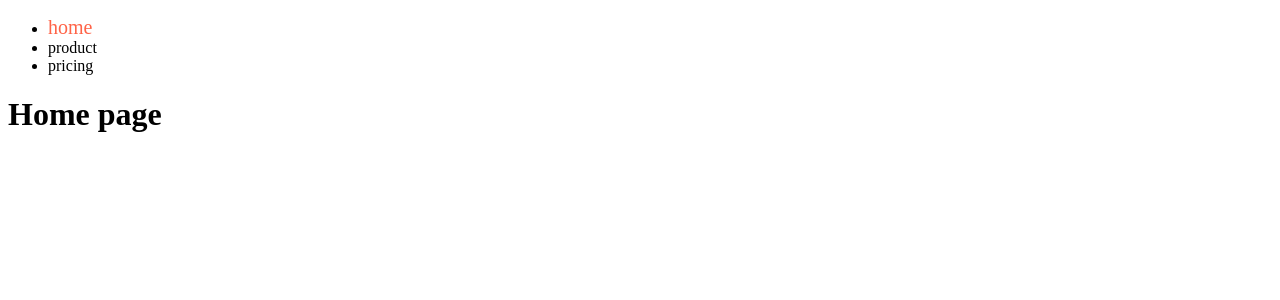
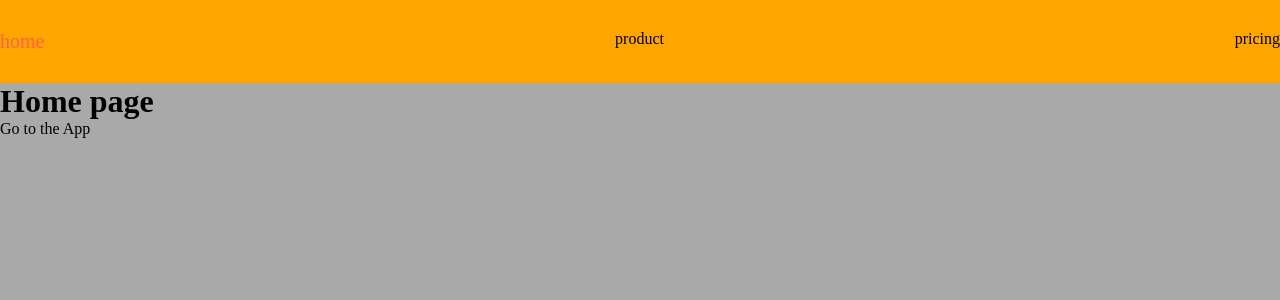
Before and after one commit to ViktorFedorov/world-wise, a React (Vite) app: page / in a window 1280 px wide. Shown: the top 300 px of the page. Built offline with nearby package versions, Linux system fonts and the light colour scheme.

Commit message:
app layout

```diff
--- a/src/copmponents/app/app.jsx
+++ b/src/copmponents/app/app.jsx
@@ -5,6 +5,7 @@ import HomePage from '../../pages/home/home-page.jsx'
 import PricingPage from '../../pages/prices/pricing-page.jsx'
 import NotFoundPage from '../../pages/not-found/not-found-page.jsx'
 import Navigation from '../navigation/navigation.jsx'
+import AppLayout from '../../pages/app-layout/app-layout.jsx'
 
 const App = () => {
   return (
@@ -15,6 +16,7 @@ const App = () => {
           <Route path='/' element={<HomePage />} />
           <Route path='product' element={<ProductPage />} />
           <Route path='pricing' element={<PricingPage />} />
+          <Route path='app' element={<AppLayout />} />
           <Route path='*' element={<NotFoundPage />} />
         </Routes>
       </BrowserRouter>
--- a/src/copmponents/navigation/navigation.jsx
+++ b/src/copmponents/navigation/navigation.jsx
@@ -1,18 +1,19 @@
 import React from 'react'
 import { NavLink } from 'react-router-dom'
+import s from './navigation.module.css'
 
 const Navigation = () => {
   return (
-    <nav>
-      <ul>
+    <nav className={s.nav}>
+      <ul className={s.menu}>
         <li>
           <NavLink to='/'>home</NavLink>
         </li>
         <li>
-          <NavLink to='/product'>product</NavLink>
+          <NavLink to='product'>product</NavLink>
         </li>
         <li>
-          <NavLink to='/pricing'>pricing</NavLink>
+          <NavLink to='pricing'>pricing</NavLink>
         </li>
       </ul>
     </nav>
--- /dev/null
+++ b/src/copmponents/navigation/navigation.module.css
@@ -0,0 +1,14 @@
+.nav {
+  background-color: orange;
+  padding: 30px 0;
+}
+
+.menu {
+  display: flex;
+  justify-content: space-between;
+  padding-left: 0;
+}
+
+.menu li {
+  list-style: none;
+}
--- a/src/index.css
+++ b/src/index.css
@@ -1,3 +1,12 @@
+* {
+  margin: 0;
+  padding: 0;
+}
+
+body {
+  background-color: darkgrey;
+}
+
 a {
   text-decoration: none;
   color: black;
--- /dev/null
+++ b/src/pages/app-layout/app-layout.jsx
@@ -0,0 +1,7 @@
+import React from 'react'
+
+const AppLayout = () => {
+  return <div>APP</div>
+}
+
+export default AppLayout
--- a/src/pages/home/home-page.jsx
+++ b/src/pages/home/home-page.jsx
@@ -5,6 +5,7 @@ const HomePage = () => {
   return (
     <div>
       <h1>Home page</h1>
+      <Link to='app'>Go to the App</Link>
     </div>
   )
 }
```
